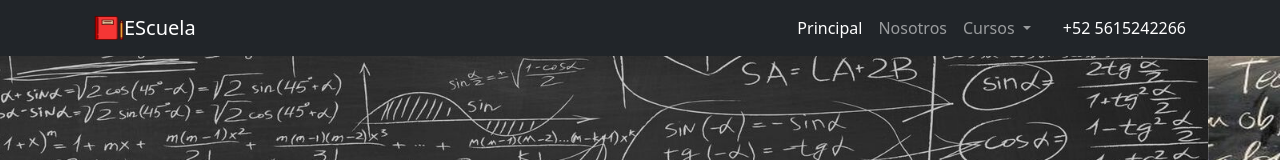
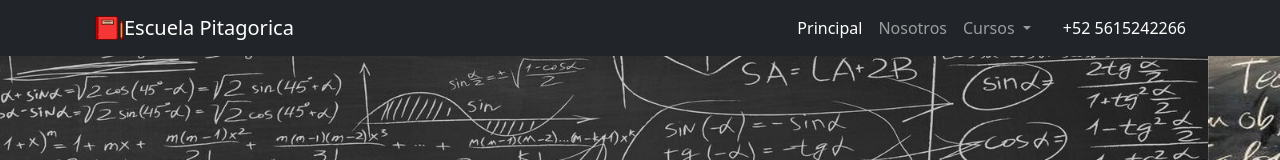
Before and after one commit to hacb20020805/hacb20020805.github.io, a plain HTML site: page index.html in a window 1280 px wide. Shown: the top 160 px of the page. Drawn offline with nearby package versions, Linux system fonts and the light colour scheme.

Commit message:
tercerCambio
Volvimos a colocar las cosas más o menos como estaban

```diff
--- a/index.html
+++ b/index.html
@@ -8,7 +8,7 @@
     <!-- Bootstrap CSS -->
     <link href="https://cdn.jsdelivr.net/npm/bootstrap@5.1.3/dist/css/bootstrap.min.css" rel="stylesheet" integrity="sha384-1BmE4kWBq78iYhFldvKuhfTAU6auU8tT94WrHftjDbrCEXSU1oBoqyl2QvZ6jIW3" crossorigin="anonymous">
 
-    <title>Escuela </title>
+    <title>Escuela</title>
   </head>
   <body>
     <!-- INICIO NADVAR -->
@@ -16,7 +16,7 @@
         <nav class="navbar navbar-expand-sm navbar-dark bg-dark container">
             <div class="container-fluid">
                 <img src="imagenes/logo.png" alt="logo" width="30" height="24">
-              <a class="navbar-brand" href="index.html">EScuela</a>
+              <a class="navbar-brand" href="index.html">Escuela Pitagorica</a>
               <button class="navbar-toggler" type="button" data-bs-toggle="collapse" data-bs-target="#navbarSupportedContent" aria-controls="navbarSupportedContent" aria-expanded="false" aria-label="Toggle navigation">
                 <span class="navbar-toggler-icon"></span>
               </button>
```
